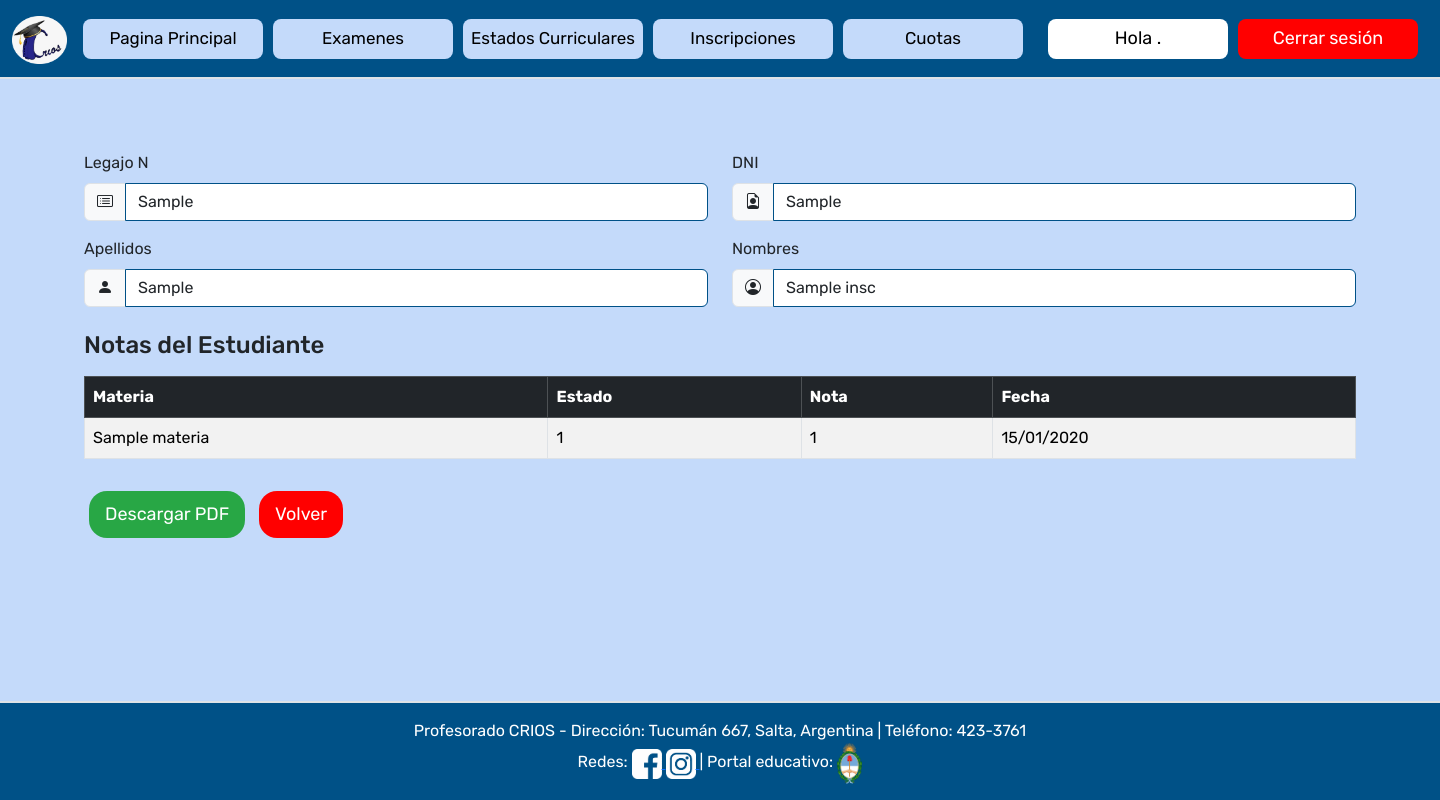
After one commit to MaxFerrarottiDEV/Proyecto-CRIOS, a Django app: a page that uses MiApp/templates/estadosCurriculares/verEstado.html in a window 1440 px wide. The commit adds this page. Run offline with Django 5.2, Linux system fonts and the light colour scheme; tables that the repository leaves empty hold one stand-in row (values such as "Sample post"); some libraries are stand-ins or nearby versions.

Commit message:
Corregi todo el modulo de estados Curriculares

```diff
--- /dev/null
+++ b/MiApp/templates/estadosCurriculares/verEstado.html
@@ -0,0 +1,70 @@
+{% extends 'base.html' %}
+{% load static %}
+{% block content %}
+<!-- Contenedor principal -->
+<div class="container mt-4">
+    <!-- Información del estudiante -->
+    <div class="row mb-3">
+        <div class="col-md-6">
+            <label for="legajo" class="form-label">Legajo N</label>
+            <div class="input-group">
+                <span class="input-group-text"><i class="bi bi-card-list"></i></span>
+                <input type="text" id="legajo" class="form-control" value="{{ estudiante.nro_legajo }}" readonly>
+            </div>
+        </div>
+        <div class="col-md-6">
+            <label for="dni" class="form-label">DNI</label>
+            <div class="input-group">
+                <span class="input-group-text"><i class="bi bi-file-earmark-person"></i></span>
+                <input type="text" id="dni" class="form-control" value="{{ estudiante.id_datinsc.dni }}" readonly>
+            </div>
+        </div>
+    </div>
+
+    <div class="row mb-3">
+        <div class="col-md-6">
+            <label for="apellidos" class="form-label">Apellidos</label>
+            <div class="input-group">
+                <span class="input-group-text"><i class="bi bi-person-fill"></i></span>
+                <input type="text" id="apellidos" class="form-control" value="{{ estudiante.id_datinsc.apellido }}" readonly>
+            </div>
+        </div>
+        <div class="col-md-6">
+            <label for="nombres" class="form-label">Nombres</label>
+            <div class="input-group">
+                <span class="input-group-text"><i class="bi bi-person-circle"></i></span>
+                <input type="text" id="nombres" class="form-control" value="{{ estudiante.id_datinsc.nombre }}" readonly>
+            </div>
+        </div>
+    </div>
+
+    <!-- Tabla de Notas -->
+    <h4 class="mt-4">Notas del Estudiante</h4>
+    <table id="dataTable" class="table table-striped table-bordered table-hover mt-3">
+        <thead class="table-dark">
+            <tr>
+                <th>Materia</th>
+                <th>Estado</th>
+                <th>Nota</th>
+                <th>Fecha</th>
+            </tr>
+        </thead>
+        <tbody>
+            {% for materia in estado_curricular %}
+            <tr>
+                <td>{{ materia.id_matxplan_estcur.id_materia.nombre }}</td>
+                <td>{{ materia.condicion_nota }}</td>
+                <td>{{ materia.nota }}</td>
+                <td>{{ materia.fecha_finalizacion|date:"d/m/Y" }}</td>
+            </tr>
+            {% empty %}
+            <tr>
+                <td colspan="4">No hay notas disponibles.</td>
+            </tr>
+            {% endfor %}
+        </tbody>
+    </table>
+    <a href="{% url 'descargar_pdf' %}?dni={{ estudiante.id_datinsc.dni }}" class="botonDescargar mt-3">Descargar PDF</a>
+    <a href="{% url 'estados' %}" class="botonCancelar">Volver</a>
+</div>
+{% endblock content %}
--- a/MiApp/templates/inscripciones/consultas/consultas.html
+++ b/MiApp/templates/inscripciones/consultas/consultas.html
@@ -54,7 +54,7 @@ Inscripciones - Consultas de datos de estudiantes
                 <a href="{% url 'modificar' estudiante.id_datinsc.dni %}" class="botonModificar">Modificar</a>
                 <a href="#" class="botonEliminar" data-dni="{{ estudiante.id_datinsc.dni }}">Eliminar</a>
                 <a href="https://drive.google.com/drive/u/0/folders/1ERdyQMWtkXRSG4yVZkh_lVUme2x0Jdwp" class="botonGuardar" target="_blank">Adjuntar Links</a>
-                <a href="{% url 'consultas' %}" class="botonAzul">Volver</a>
+                <a href="{% url 'consultas' %}" class="botonCancelar">Volver</a>
             </div>
 
             {% elif estudiantes %}
--- a/MiApp/urls.py
+++ b/MiApp/urls.py
@@ -35,7 +35,7 @@ urlpatterns = [
     path('inscripciones/solicitudes/editar/<id_datinsc>', views.editar_solicitud, name='editar_solicitud'),
     path('inscripciones/solicitudes/eliminar/<id_datinsc>', views.eliminar_solicitud, name='eliminar_solicitud'),
 
-    # Modulo de estados inscripciones
+    # Modulo de consultas
     path('inscripciones/consultas/', views.consultas, name='consultas'),
     path('inscripciones/consultas/modificar/<str:dni>/', views.modificar, name='modificar'),
     path('eliminar/<int:dni>/', views.eliminar_estudiante, name='eliminar_estudiante'),
@@ -44,5 +44,7 @@ urlpatterns = [
     # Modulo de estados Curriculares
     path('estadosCurriculares/estados', views.estados, name='estados'),
     path('estadosCurriculares/estados', views.agregarNota, name='agregarNota'),
-
+    path('estadosCurriculares/agregar_nota/<str:dni>/', views.agregar_nota, name='agregar_nota'),
+    path('estadosCurriculares/verEstado/<str:dni>/', views.verEstado, name='verEstado'),
+    path('pdf_estadoCurricular', views.pdf_estadoCurricular, name='descargar_pdf'),
     ]
--- a/MiApp/views.py
+++ b/MiApp/views.py
@@ -6,7 +6,14 @@ from .forms import PreinscripcionForm
 from django.http import JsonResponse
 from .models import DatInsc, EstadosCurriculares ,Estudiantes,Materias,MateriasxplanesEstudios
 from datetime import date
-
+from django.template.loader import render_to_string
+from django.http import HttpResponse
+from io import BytesIO
+from reportlab.lib.pagesizes import letter
+from reportlab.pdfgen import canvas
+from reportlab.lib import colors
+from reportlab.lib.units import inch
+from reportlab.platypus import Table, TableStyle
 
 def login(request):
     return render(request, 'login.html')
@@ -165,6 +172,12 @@ def eliminar_estudiante(request, dni):
 def build(request):
     return render(request, 'build.html')
 
+def verEstado(request, dni):
+    estudiante = get_object_or_404(Estudiantes, id_datinsc__dni=dni)
+    estado_curricular = EstadosCurriculares.objects.filter(id_estudiante_estcur=estudiante)
+    return render(request, 'estadosCurriculares/verEstado.html', {
+        'estudiante': estudiante,
+        'estado_curricular': estado_curricular})
 
 def estados(request):
     dni = request.GET.get('dni')
@@ -193,7 +206,6 @@ def estados(request):
 
     return render(request, 'estadosCurriculares/estados.html', context)
 
-
 def agregarNota(request):
     if request.method == 'POST':
         materia_id = request.POST.get('materia')
@@ -215,5 +227,69 @@ def agregarNota(request):
         materias = Materias.objects.all()
         return render(request, 'estados.html', {'materias': materias})
 
-def examenes(request):
-    return render(request, 'examenes/examenes.html')
+def agregar_nota(request, dni):
+    estudiante = get_object_or_404(Estudiantes, id_datinsc__dni=dni)
+
+    if request.method == 'POST':
+        materia_id = request.POST.get('materia')
+        condicion = request.POST.get('condicion')
+        nota = request.POST.get('nota')
+        fecha = request.POST.get('fecha')
+
+        # Crear la nueva nota
+        materia = get_object_or_404(Materias, id=materia_id)
+        nuevo_estado = EstadosCurriculares(
+            id_estudiante=estudiante,
+            id_matxplan=materia,
+            condicion_nota=condicion,
+            nota=nota,
+            fecha_finalizacion=fecha
+        )
+        nuevo_estado.save()
+        return redirect('estado_curricular', dni=dni)
+    materias = Materias.objects.all()
+    return render(request, 'estadosCurriculares/agregar_nota.html', {'estudiante': estudiante, 'materias': materias})
+
+def pdf_estadoCurricular(request):
+    dni = request.GET.get('dni')
+    if not dni:
+        return HttpResponse("DNI no proporcionado.", status=400)
+    estudiante = get_object_or_404(Estudiantes, id_datinsc__dni=dni)
+    buffer = BytesIO()
+    p = canvas.Canvas(buffer, pagesize=letter)
+    p.drawString(100, 710, f"Apellidos: {estudiante.id_datinsc.apellido}"),p.drawString(100, 690, f"Nombres: {estudiante.id_datinsc.nombre}")
+    p.drawString(100, 750, f"Legajo N: {estudiante.nro_legajo}"), p.drawString(100, 730, f"DNI: {estudiante.id_datinsc.dni}")
+    p.drawString(100, 650, "Notas del Estudiante")
+    estado_curricular = estudiante.estadoscurriculares_set.all()
+
+    data = [["Materia", "Estado", "Nota", "Fecha"]]
+    for materia in estado_curricular:
+        data.append([
+            materia.id_matxplan_estcur.id_materia.nombre,
+            materia.condicion_nota,
+            str(materia.nota),
+            materia.fecha_finalizacion.strftime("%d/%m/%Y")
+        ])
+
+    table = Table(data, colWidths=[2*inch, 1.5*inch, 1*inch, 1.5*inch])
+    table.setStyle(TableStyle([
+        ('BACKGROUND', (0, 0), (-1, 0), colors.grey),
+        ('TEXTCOLOR', (0, 0), (-1, 0), colors.whitesmoke),
+        ('ALIGN', (0, 0), (-1, -1), 'CENTER'),
+        ('FONTNAME', (0, 0), (-1, 0), 'Helvetica-Bold'),
+        ('FONTSIZE', (0, 0), (-1, 0), 10),
+        ('BOTTOMPADDING', (0, 0), (-1, 0), 12),
+        ('BACKGROUND', (0, 1), (-1, -1), colors.beige),
+        ('GRID', (0, 0), (-1, -1), 1, colors.black)
+    ]))
+
+    table.wrapOn(p, 100, 500)
+    table.drawOn(p, 100, 500)
+
+    p.showPage()
+    p.save()
+
+    buffer.seek(0)
+    response = HttpResponse(buffer, content_type='application/pdf')
+    response['Content-Disposition'] = f'attachment; filename="{estudiante.id_datinsc.apellido} {estudiante.id_datinsc.nombre}-Estado Curricular.pdf"'
+    return response
```
Also changed, not shown: MiApp/templates/estadosCurriculares/agregar_nota.html (added, +47 -0 lines), MiApp/templates/estadosCurriculares/estados.html (+20 -28 lines), README.md.
